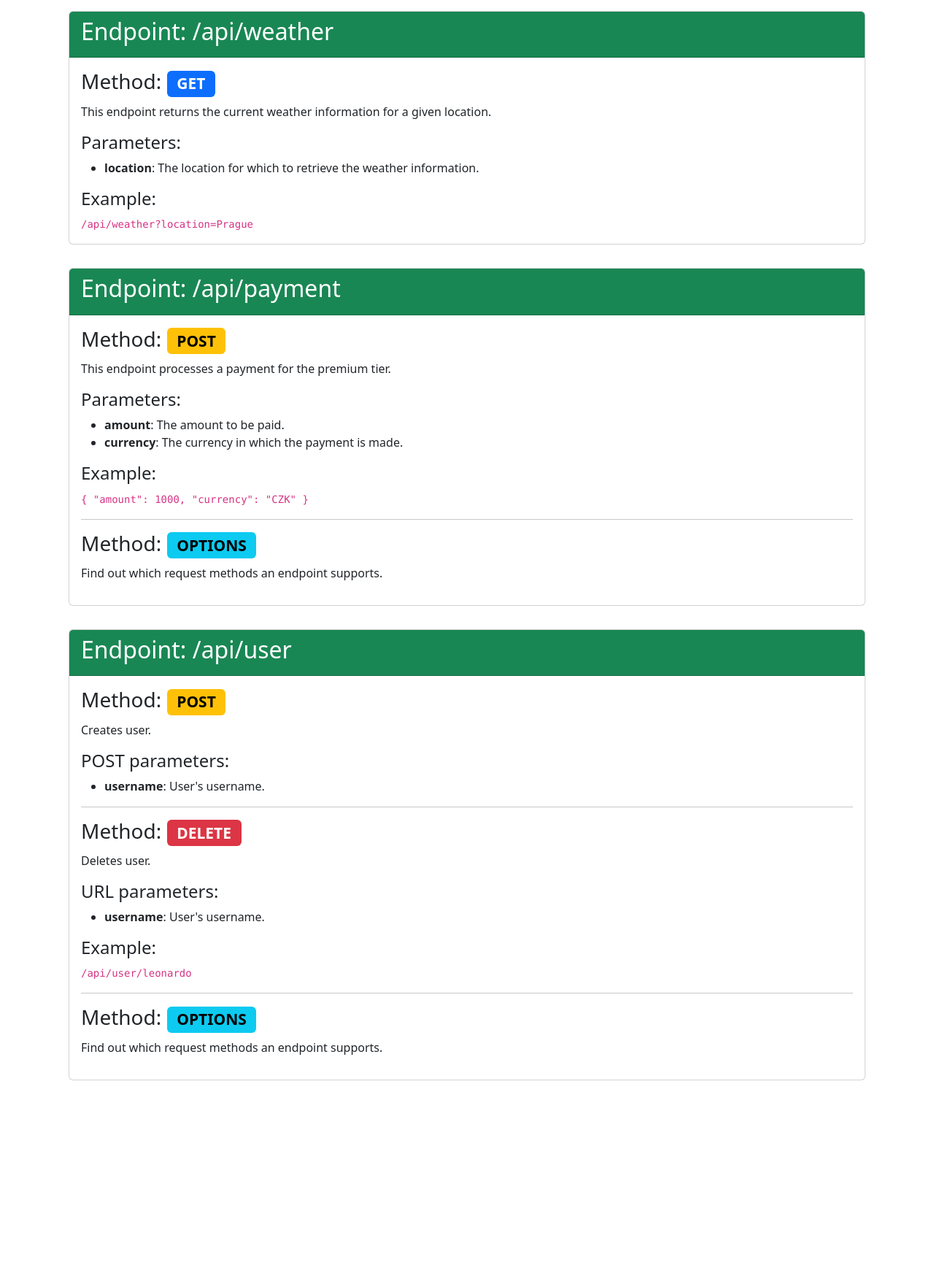
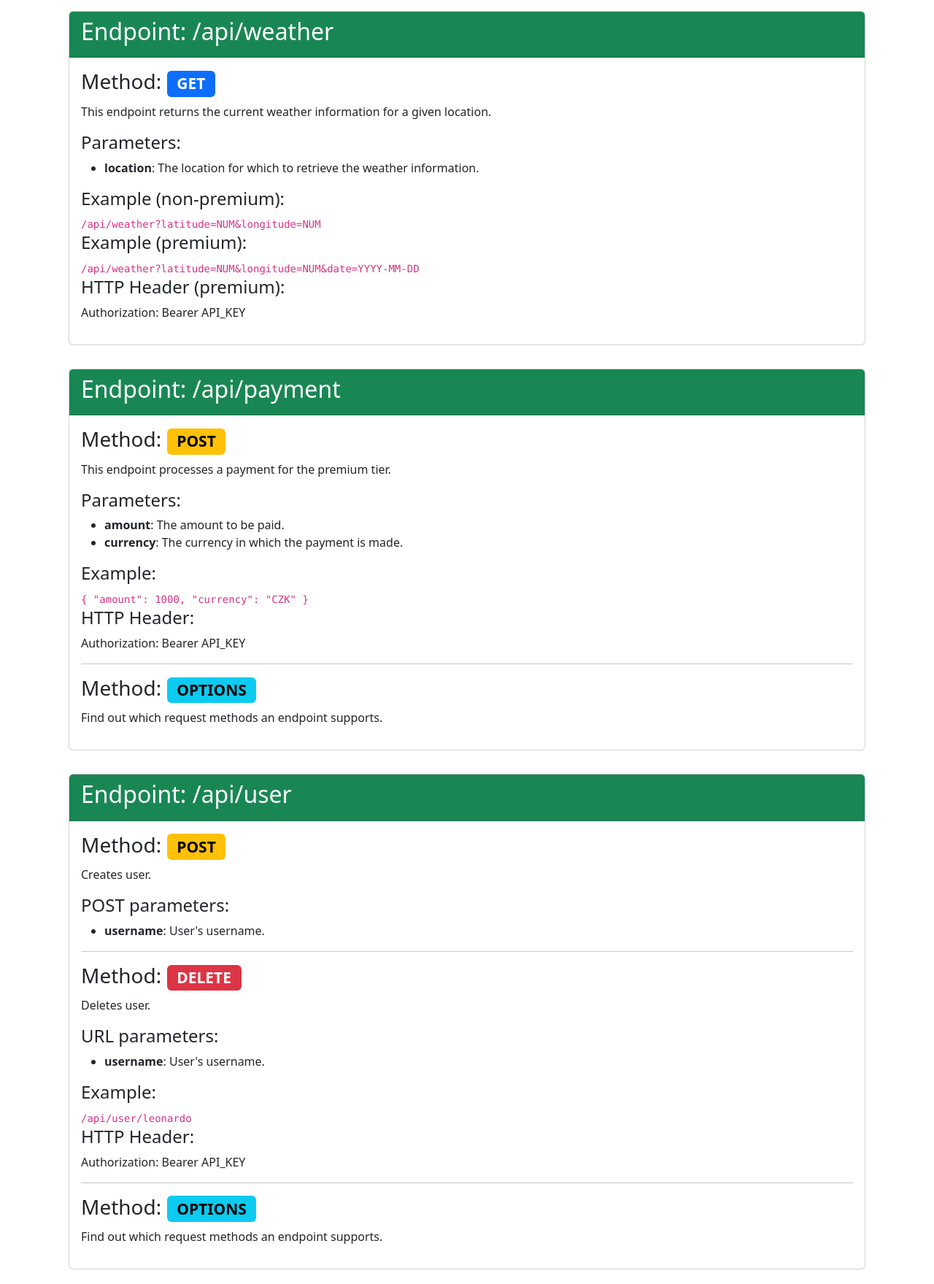
Before and after one commit to DanielADK/tul-stin, a PHP site: page /docs/api in a window 1280 px wide. Shown: the part 161-1920 px from the top of the page at 73% size. Before the commit the page ends 1641 px from the top, so only its background shows below. Run offline with PHP 8.4, Linux system fonts and the light colour scheme; data comes from the database, SQL or seed files in the repository.

Commit message:
place api
Signed-off-by: Daniel Adámek <daniel.adamek123@icloud.com>

```diff
--- a/src/View/apidocs.twig
+++ b/src/View/apidocs.twig
@@ -17,8 +17,12 @@
                             <li><strong>location</strong>: The location for which to retrieve the weather information.
                             </li>
                         </ul>
-                        <h4>Example:</h4>
-                        <code>/api/weather?location=Prague</code>
+                        <h4>Example (non-premium):</h4>
+                        <code>/api/weather?latitude=NUM&longitude=NUM</code>
+                        <h4>Example (premium):</h4>
+                        <code>/api/weather?latitude=NUM&longitude=NUM&date=YYYY-MM-DD</code>
+                        <h4>HTTP Header (premium):</h4>
+                        <p>Authorization: Bearer API_KEY</p>
                     </div>
                 </div>
             </div>
@@ -44,6 +48,8 @@
                             "currency": "CZK"
                             }
                         </code>
+                        <h4>HTTP Header:</h4>
+                        <p>Authorization: Bearer API_KEY</p>
                         <hr>
                         <h3>Method: <span class="badge text-bg-info">OPTIONS</span></h3>
                         <p>Find out which request methods an endpoint supports.</p>
@@ -75,6 +81,51 @@
                         <code>
                             /api/user/leonardo
                         </code>
+                        <h4>HTTP Header:</h4>
+                        <p>Authorization: Bearer API_KEY</p>
+                        <hr>
+                        <h3>Method: <span class="badge text-bg-info">OPTIONS</span></h3>
+                        <p>Find out which request methods an endpoint supports.</p>
+                    </div>
+                </div>
+            </div>
+        </div>
+        <div class="row">
+            <div class="col-lg-12">
+                <div class="card my-3">
+                    <div class="card-header bg-success text-white">
+                        <h2>Endpoint: /api/places</h2>
+                    </div>
+                    <div class="card-body">
+                        <h3>Method: <span class="badge text-bg-primary">GET</span></h3>
+                        <p>Get saved places.</p>
+                        <h4>HTTP Header:</h4>
+                        <p>Authorization: Bearer API_KEY</p>
+                        <h3>Method: <span class="badge text-bg-warning">POST</span></h3>
+                        <p>Creates place.</p>
+                        <h4>POST parameters:</h4>
+                        <ul>
+                            <li><strong>name</strong>: Name of saved favourite place.</li>
+                            <li><strong>latitude</strong>: User's username.</li>
+                            <li><strong>longitude</strong>: User's username.</li>
+                        </ul>
+                        <h4>Example:</h4>
+                        <code>
+                            {"name": "Prague", "latitude": 50.0755, "longitude": 14.4378}
+                        </code>
+                        <h4>HTTP Header:</h4>
+                        <p>Authorization: Bearer API_KEY</p>
+                        <hr>
+                        <h3>Method: <span class="badge text-bg-danger">DELETE</span></h3>
+                        <p>Deletes place.</p>
+                        <h4>Example:</h4>
+                        <code>
+                            /api/user/prague
+                        </code>
+                        <h4>Example:</h4>
+                        <code>
+                            {"name": "Prague", "latitude": 50.0755, "longitude": 14.4378}
+                        </code>
                         <hr>
                         <h3>Method: <span class="badge text-bg-info">OPTIONS</span></h3>
                         <p>Find out which request methods an endpoint supports.</p>
```
